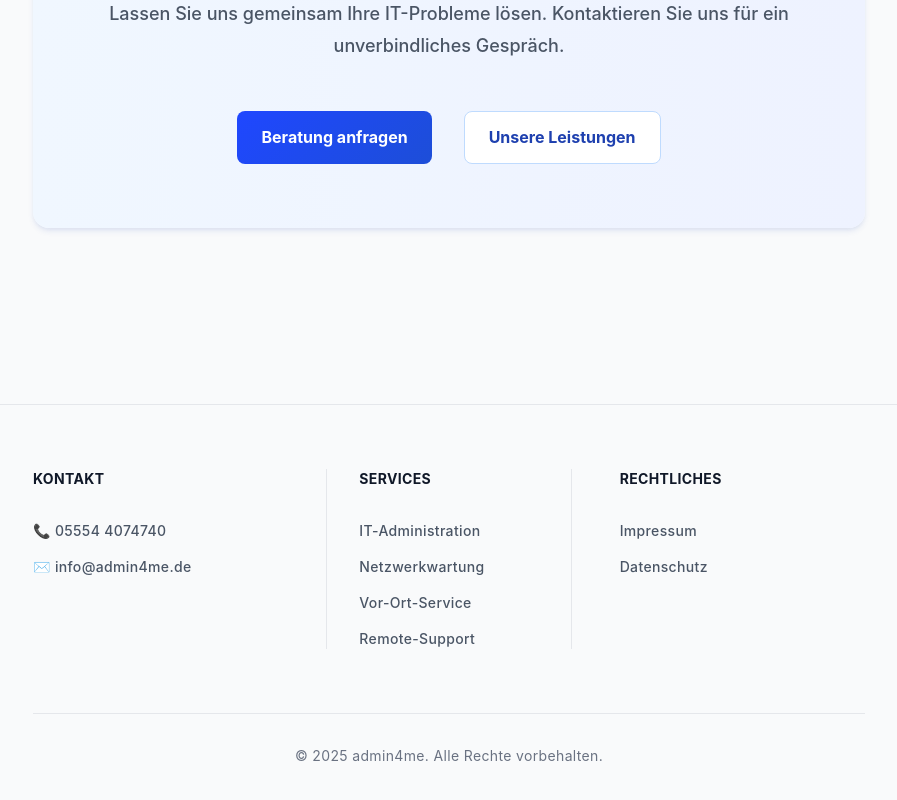
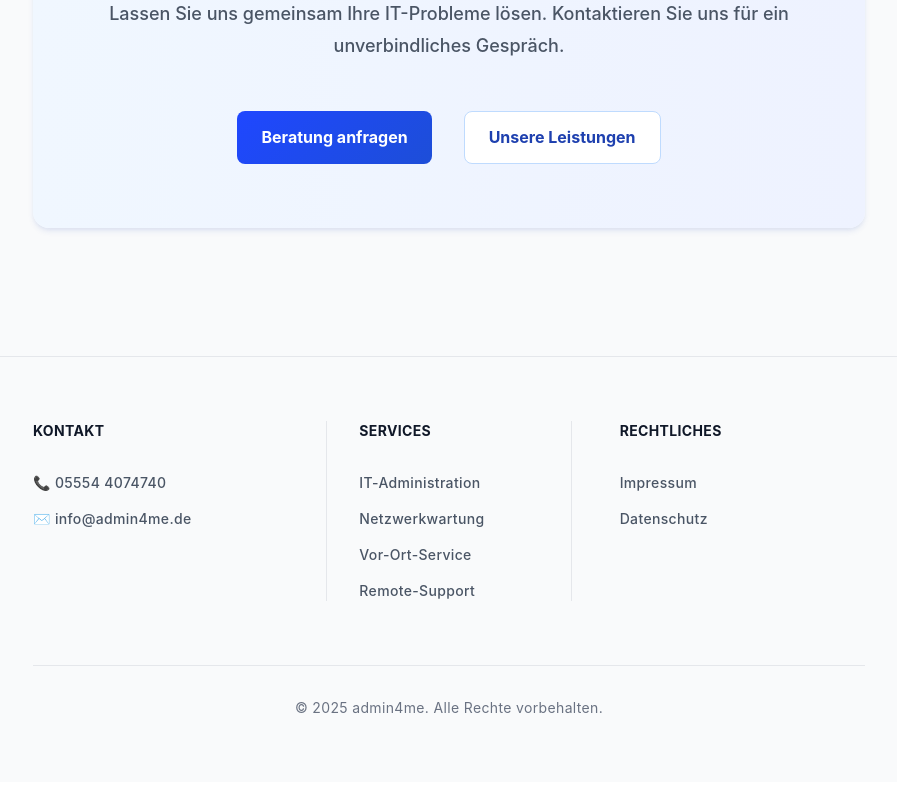
Before and after one commit to Remodops/admin4me, a Next.js app: page / in a window 1280 px wide. Shown: the part 1831-2631 px from the top of the page, without its empty margins (191-1088 px from the left). Built offline with nearby package versions, Linux system fonts and the light colour scheme.

Commit message:
change spacing to footer

```diff
--- a/src/components/Footer.tsx
+++ b/src/components/Footer.tsx
@@ -2,7 +2,7 @@ import Link from "next/link";
 
 export default function Footer() {
   return (
-    <footer className="bg-gray-50 dark:bg-gray-900 border-t border-gray-200 dark:border-gray-600 mt-24">
+    <footer className="bg-gray-50 dark:bg-gray-900 border-t border-gray-200 dark:border-gray-600 mt-12">
       <div className="mx-auto max-w-content px-4 sm:px-6 lg:px-8 py-16">
         <div className="grid grid-cols-1 md:grid-cols-3 gap-12">
           {/* Kontakt */}
```
